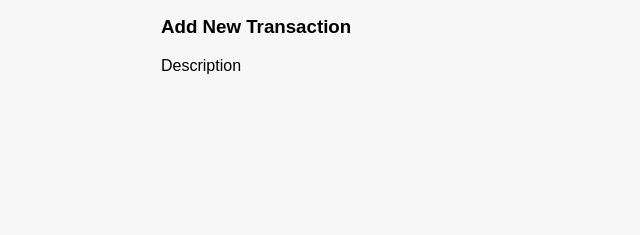
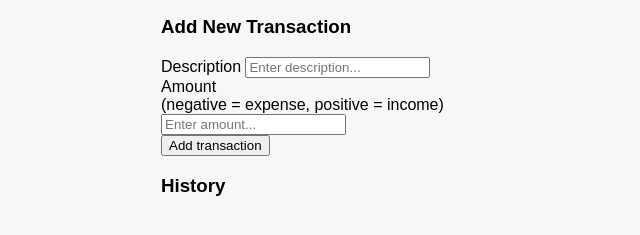
Before and after one commit to Phayserlpepe/Expence-tracker, a plain HTML site: page Index.html in a window 1280 px wide. Shown: the part 167-402 px from the top of the page, without its empty margins (304-944 px from the left). Drawn offline with Linux system fonts and the light colour scheme.

Commit message:
Add form for new transaction and history display

```diff
--- a/Index.html
+++ b/Index.html
@@ -19,3 +19,18 @@
     <form id="form">
       <div class="form-control">
         <label for="text">Description</label>
+        <input type="text" id="text" placeholder="Enter description..." />
+      </div>
+      <div class="form-control">
+        <label for="amount">Amount <br/> (negative = expense, positive = income)</label>
+        <input type="number" id="amount" placeholder="Enter amount..." />
+      </div>
+      <button class="btn">Add transaction</button>
+    </form>
+
+    <h3>History</h3>
+    <ul id="list" class="list"></ul>
+  </div>
+  <script src="script.js"></script>
+</body>
+</html>
```
